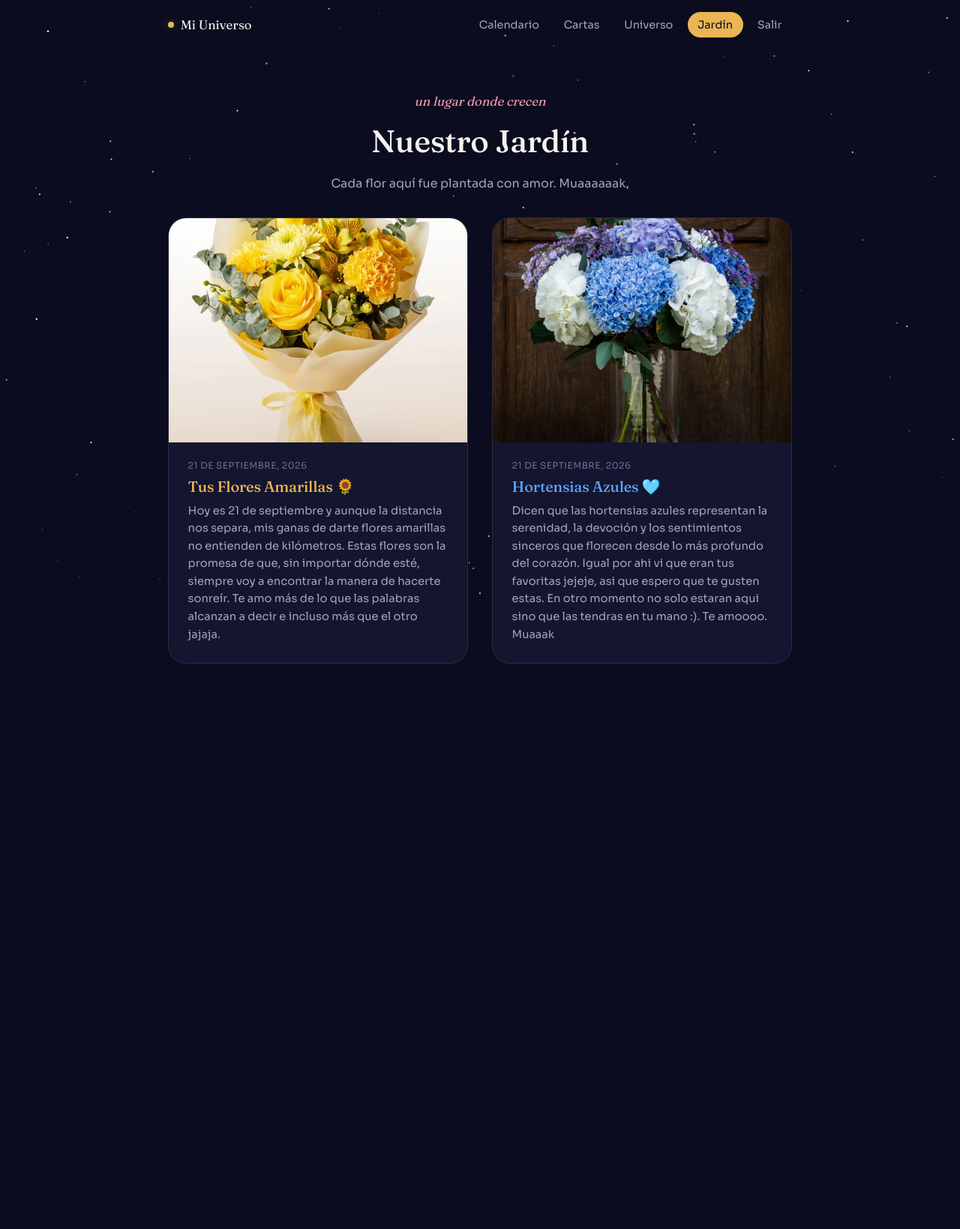
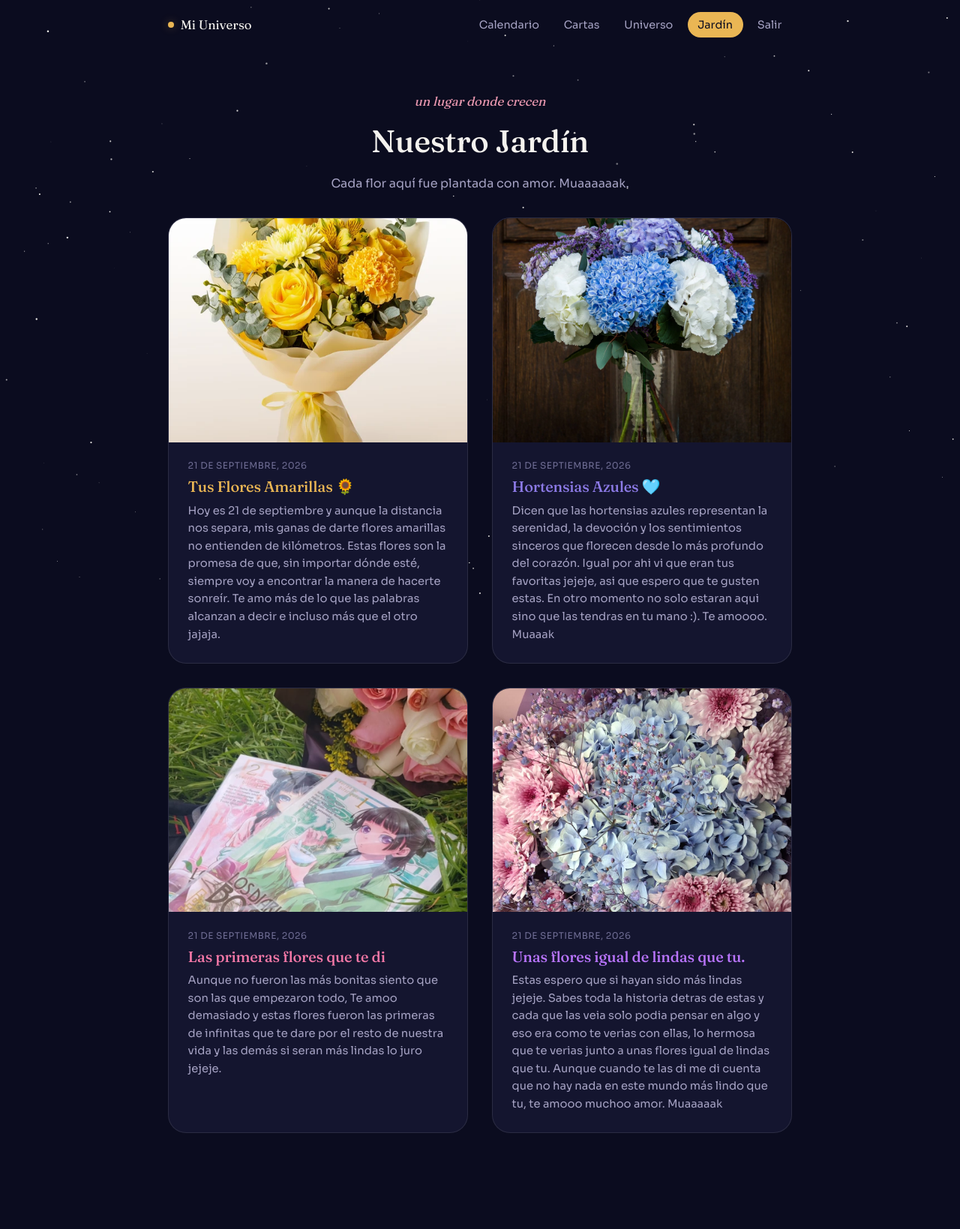
Before and after one commit to Amsf0803/My-Love, a Flask app: page /jardin in a window 1280 px wide. Shown: the whole page at 75% size. Before the commit the page ends 885 px from the top, so only its background shows below. Run offline with Flask 3, Linux system fonts and the light colour scheme; the visitor is signed in with stand-in values (Sample User, id 1).

Commit message:
Mas flores

```diff
--- a/routes/jardin.py
+++ b/routes/jardin.py
@@ -62,7 +62,35 @@ FLORES = [
             "Te amoooo. Muaaak"
         ),
         "imagen": "hortensias-azules.webp",
-        "color_acento": "#5ea3fa",
+        "color_acento": "#8c7ae6",
+    },
+
+    {
+        "id": 3,
+        "tipo": "tulipan",
+        "fecha": "21 de septiembre, 2026",
+        "titulo": "Las primeras flores que te di",
+        "mensaje": (
+            "Aunque no fueron las más bonitas siento que son las que empezaron todo, "
+            "Te amoo demasiado y estas flores fueron las primeras de infinitas que te dare "
+            "por el resto de nuestra vida y las demás si seran más lindas lo juro jejeje."
+        ),
+        "imagen": "tulipanes-1.jpeg",
+        "color_acento": "#f478a7",
+    },
+    {
+        "id": 4,
+        "tipo": "hortensia",
+        "fecha": "21 de septiembre, 2026",
+        "titulo": "Unas flores igual de lindas que tu.",
+        "mensaje": (
+            "Estas espero que si hayan sido más lindas jejeje. "
+            "Sabes toda la historia detras de estas y cada que las veia solo podia pensar en algo "
+            "y eso era como te verias con ellas, lo hermosa que te verias junto a unas flores igual de lindas que tu. "
+            "Aunque cuando te las di me di cuenta que no hay nada en este mundo más lindo que tu, te amooo muchoo amor. Muaaaaak"
+        ),
+        "imagen": "hortencias-1.jpeg",
+        "color_acento": "#ba75ff",
     },
     # ------------------------------------------------------------------
     #  ¿Quieres plantar otra flor?  Copia este bloque y llena los campos:
```
Also changed, not shown: templates/jardin.html (+33 -0 lines), static/img/jardin/hortencias-1.jpeg (added), static/img/jardin/tulipanes-1.jpeg (added).
